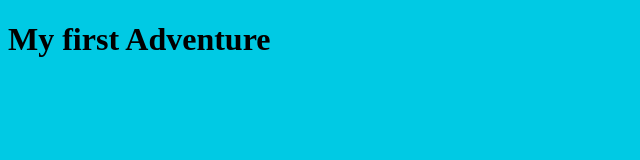
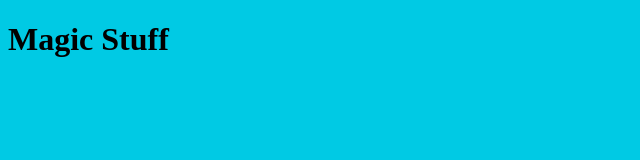
Before and after one commit to kaimmej/updated_california_site, a plain HTML site: page index.html in a window 1280 px wide. Shown: the whole page, without its empty margins (0-640 px from the left). Drawn offline with Linux system fonts and the light colour scheme.

Commit message:
Improved the site heading

```diff
--- a/index.html
+++ b/index.html
@@ -10,7 +10,7 @@
 <body>
    <script src="js/app.js"></script>
    <header>
-        <h1>My first Adventure</h1>
+        <h1>Magic Stuff</h1>
    </header>
 </body>
 </html>
```
